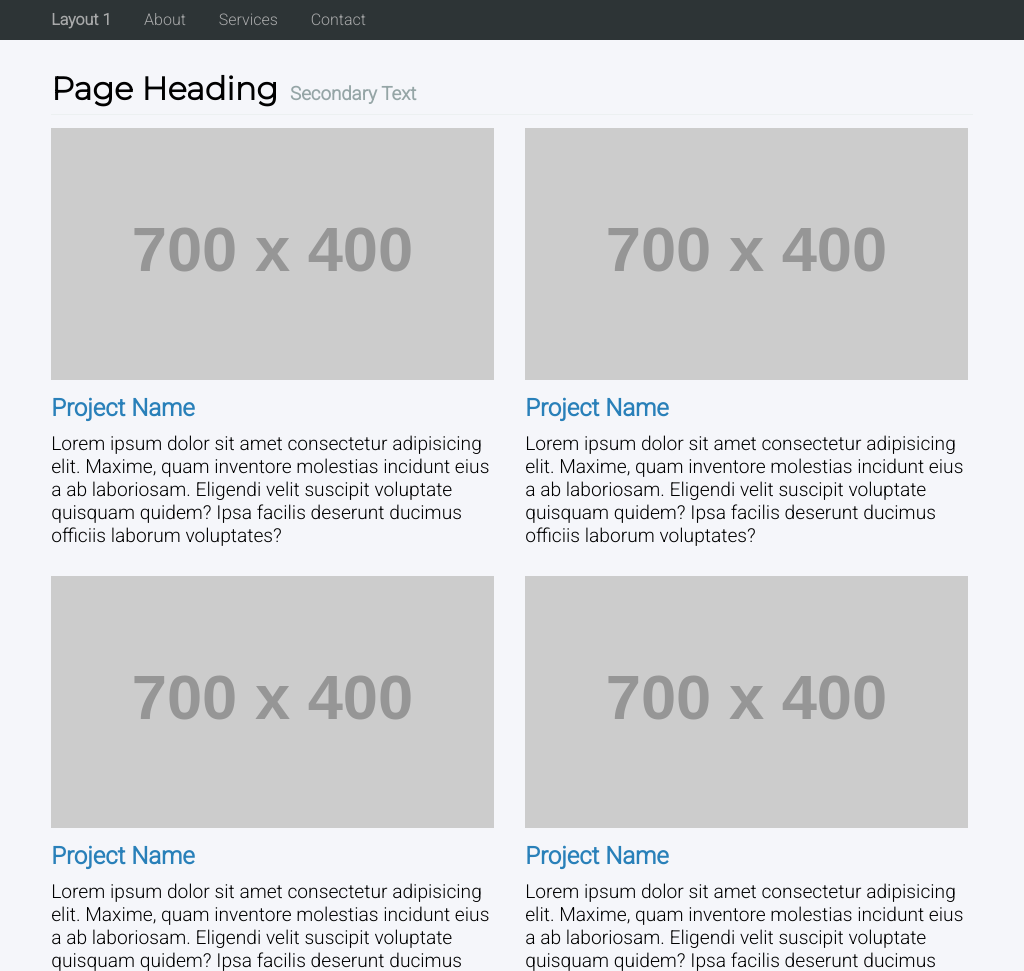
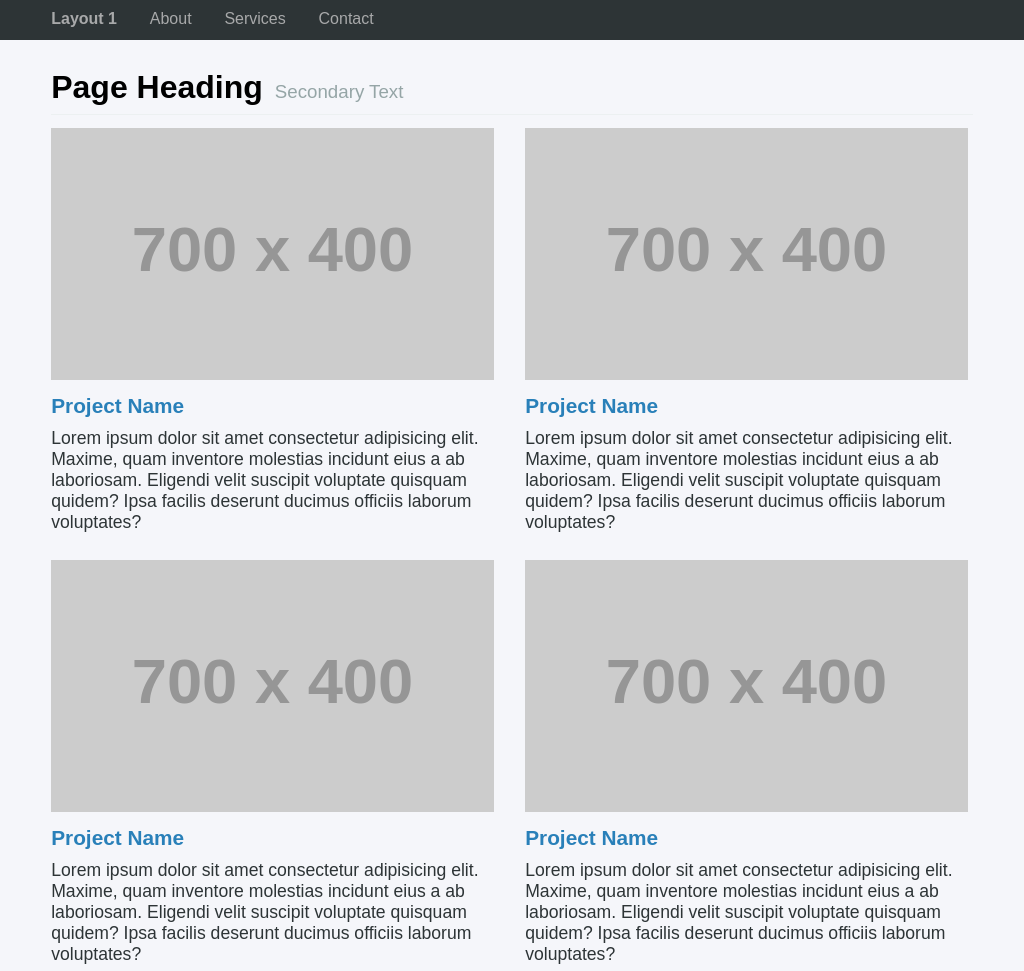
Before and after one commit to sudhanshulicensed/Layout1, a plain HTML site: page index.html in a window 1024 px wide. Shown: the top 971 px of the page. Drawn offline with Linux system fonts and the light colour scheme; placeholder pictures from the web are drawn by us.

Commit message:
Changed Font Family as well as font color

```diff
--- a/index.html
+++ b/index.html
@@ -5,13 +5,10 @@
     <meta name="viewport" content="width=device-width, initial-scale=1.0">
     <title>Layout 1</title>
     <link rel="stylesheet" href="layout1.css">
-    <link rel="preconnect" href="https://fonts.googleapis.com">
+    <!-- <link rel="preconnect" href="https://fonts.googleapis.com">
     <link rel="preconnect" href="https://fonts.gstatic.com" crossorigin>
     <link href="https://fonts.googleapis.com/css2?family=Outfit:wght@700&family=Roboto:wght@300&display=swap"
-    rel="stylesheet">
-    <link rel="preconnect" href="https://fonts.googleapis.com">
-<link rel="preconnect" href="https://fonts.gstatic.com" crossorigin>
-<link href="https://fonts.googleapis.com/css2?family=Montserrat:wght@300&display=swap" rel="stylesheet">
+    rel="stylesheet"> -->
     </head>
 
 <body>
--- a/layout1.css
+++ b/layout1.css
@@ -29,7 +29,7 @@ li{
     padding: 0.6rem 1.8rem 0.6rem 0;
     list-style-type: none;
     display: inline-block;
-    font-family: 'Roboto', sans-serif;
+    font-family: sans-serif;
 }
 
 a{
@@ -43,7 +43,7 @@ a{
     width: 90%;
     margin-left: auto;
     margin-right: auto;
-    /* padding-bottom: 10px; */
+    padding-bottom: 10px;
     /* background-color: #e1b12c; */
 
     /* border-bottom: 1px solid #ecf0f1; */
@@ -68,11 +68,12 @@ h1, h3{
 h3{
     color: #95a5a6;
     padding-left: 08px;
-    font-family: 'Roboto', sans-serif;
+    font-family: sans-serif;
+    font-weight: normal;
 }
 
 h1{
-    font-family: 'Montserrat', sans-serif;
+    font-family: sans-serif;
 }
 
 /* BOX */
@@ -119,27 +120,29 @@ img{
     color: #2980b9;
     font-size: 1.5em;
     font-weight: 600;
-    font-family: 'Roboto', sans-serif;
+    font-family: sans-serif;
     /* font-family: 'Montserrat', sans-serif; */
 }
 
 .box-content{
     width: 100%;
     margin-bottom: 10px;
-    font-family: 'Roboto', sans-serif;
+    font-family: sans-serif;
+    font-weight: 400;
+    color: #2d3436;
 }
 
 .footer{
     width: 90%;
     margin: 3.1em auto;
-    font-family: 'Roboto', sans-serif;
+    font-family: sans-serif;
 }
 
 /* BOXES Resp. */
 
 @media(max-width: 1920px) {
     .boxes{
-        height: 29em;
+        height: 32em;
     }
 
     .main{
@@ -147,7 +150,7 @@ img{
     }
 
     .box-content{
-        font-size: 1.4rem;
+        font-size: 1.2rem;
     }
 
     .box-title{
@@ -157,7 +160,7 @@ img{
 
 @media(max-width: 1660px) {
     .boxes{
-        height: 26em;
+        height: 30em;
     }
 
 
@@ -172,35 +175,8 @@ img{
 
 @media(max-width: 1440px) {
     .boxes{
-        height: 26em;
+        height: 29em;
     }
-
-    .box-content{
-        font-size: 1.4rem;
-    }
-
-    .box-title{
-        font-size: 1.6rem;
-    }
-}
-
-@media(max-width: 1220px) {
-
-    .box-content{
-        font-size: 1.3rem;
-    }
-
-    .box-title{
-        font-size: 1.5rem;
-    }
-
-    .boxes{
-        height: 24em;
-    }
-}
-
-
-@media(min-width: 768px) and (max-width: 1100px) {
 
     .box-content{
         font-size: 1.2rem;
@@ -209,10 +185,116 @@ img{
     .box-title{
         font-size: 1.5rem;
     }
+}
+
+@media(max-width: 1220px) {
+
+    .box-content{
+        font-size: 1.2rem;
+    }
+
+    .box-title{
+        font-size: 1.4rem;
+    }
+
+    .boxes{
+        height: 28em;
+    }
+
+    /* .main{
+        padding-bottom: 10px;
+    } */
+
+}
+
+
+@media(min-width: 1024px) and (max-width: 1120px) {
+
+    .box-content{
+        font-size: 1.1rem;
+    }
+
+    .box-title{
+        font-size: 1.4rem;
+    }
 
     .boxes{
         width: 48%;
         height: 28em;
+    }
+
+    /* .boxes:nth-of-type(3n + 0){
+        margin-left: 0;
+    }
+     */
+    .boxes:first-child,
+    .boxes:nth-of-type(3n + 1){
+        margin-right: 0;
+    }
+
+    .boxes:nth-of-type(2n + 1){
+        margin-left: 0%;
+    }
+
+    .boxes:nth-of-type(2n){
+        margin-left: 3%;
+    }
+
+    /* .main{
+        padding-bottom: 0;
+    } */
+}
+
+@media(min-width: 900px) and (max-width: 1024px) {
+
+    .box-content{
+        font-size: 1.1rem;
+    }
+
+    .box-title{
+        font-size: 1.3rem;
+    }
+
+    .boxes{
+        width: 48%;
+        height: 27em;
+    }
+
+    /* .boxes:nth-of-type(3n + 0){
+        margin-left: 0;
+    }
+     */
+    .boxes:first-child,
+    .boxes:nth-of-type(3n + 1){
+        margin-right: 0;
+    }
+
+    .boxes:nth-of-type(2n + 1){
+        margin-left: 0%;
+    }
+
+    .boxes:nth-of-type(2n){
+        margin-left: 3%;
+    }
+
+    /* .main{
+        padding-bottom: 0;
+    } */
+}
+
+@media(min-width: 768px) and (max-width: 899px) {
+
+    .box-content{
+        font-size: 1rem;
+    }
+
+    .box-title{
+        font-size: 1.2rem;
+    }
+
+    .boxes{
+        width: 48%;
+        height: 25em;
     }
 
     /* .boxes:nth-of-type(3n + 0){
@@ -266,11 +348,11 @@ img{
     }
 
     .box-content{
-        font-size: 1.1rem;
+        font-size: 1rem;
     }
 
     .box-title{
-        font-size: 1.3rem;
+        font-size: 1.2rem;
     }
 
 
@@ -296,7 +378,7 @@ img{
     }
 
     .box-title{
-        font-size: 1.3rem;
+        font-size: 1.2rem;
     }
 }
 
```
